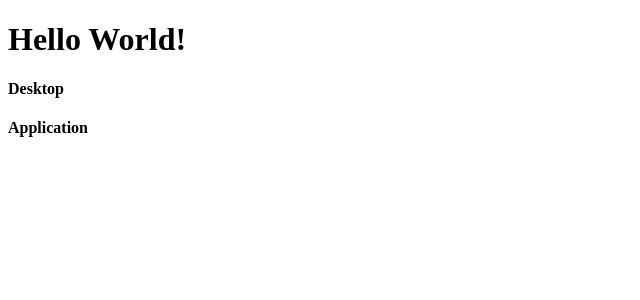
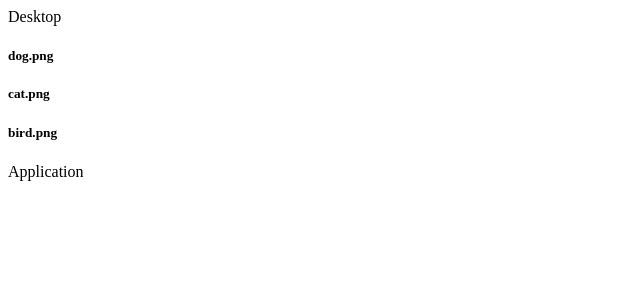
Before and after one commit to dkdam/Fundermental-File-Tree, a React (Create React App) app: page / in a window 1280 px wide. Shown: the top 300 px of the page, without its empty margins (0-640 px from the left). Built offline with nearby package versions, Linux system fonts and the light colour scheme.

Commit message:
add files in folder

```diff
--- a/src/App.js
+++ b/src/App.js
@@ -1,15 +1,27 @@
 
 function App() {
   return <div>
-    <h1>Hello World!</h1>
-    <Folder name="Desktop"/>
-    <Folder name="Application"/>
+    <Folder name = "Desktop">
+      <File name = "dog.png" />
+      <File name = "cat.png" />
+      <File name = "bird.png" />
+    </Folder>
+
+    <Folder name = "Application" />
 
   </div>
 }
 
 const Folder = (props) => {
-  return <h4>{props.name}</h4>
+  console.log(props)
+  return <div>
+    {props.name}
+    {props.children}
+    </div>
+}
+
+const File = (props) => {
+  return <h5>{props.name}</h5>
 }
 
 export default App;
```
